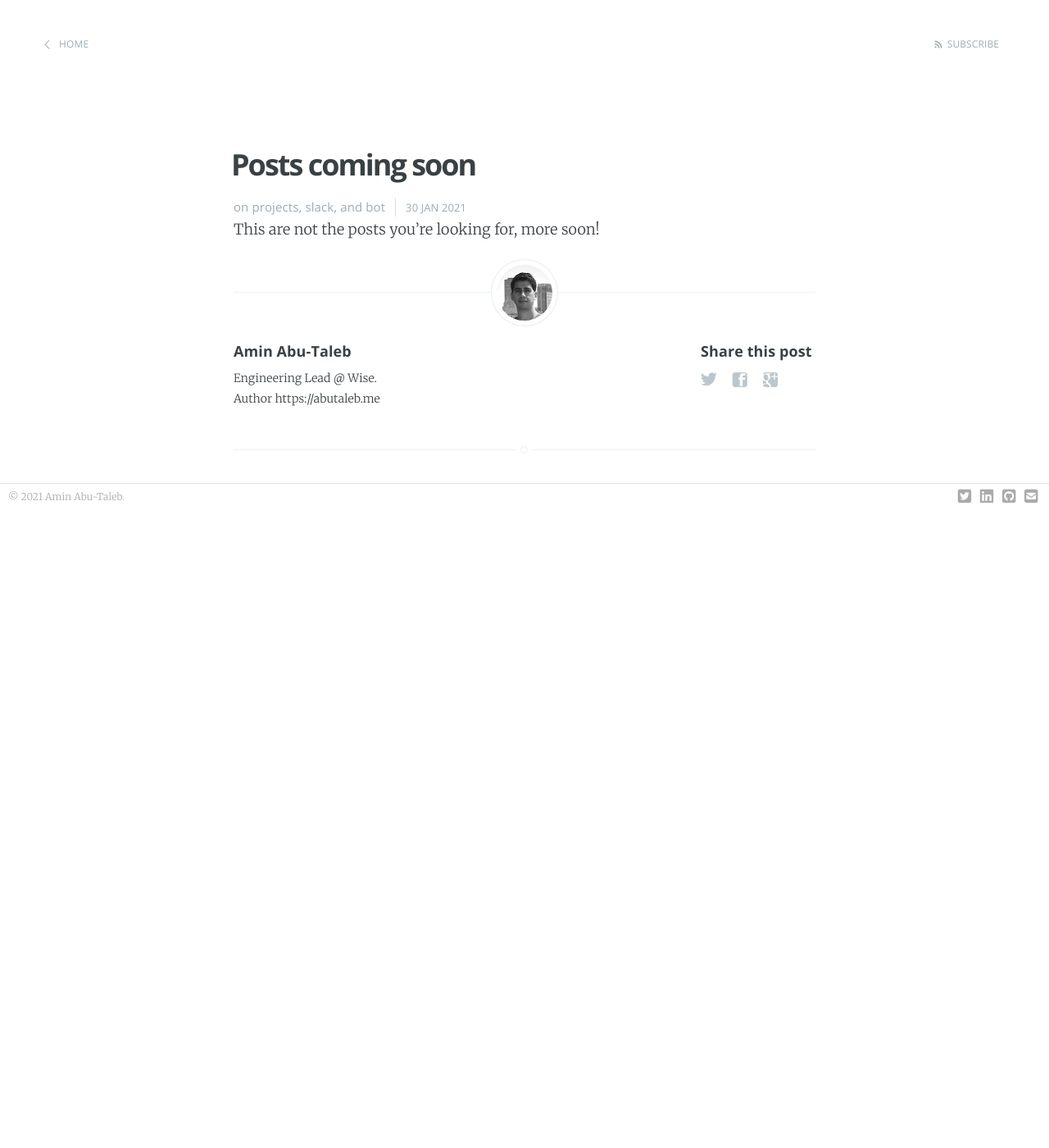
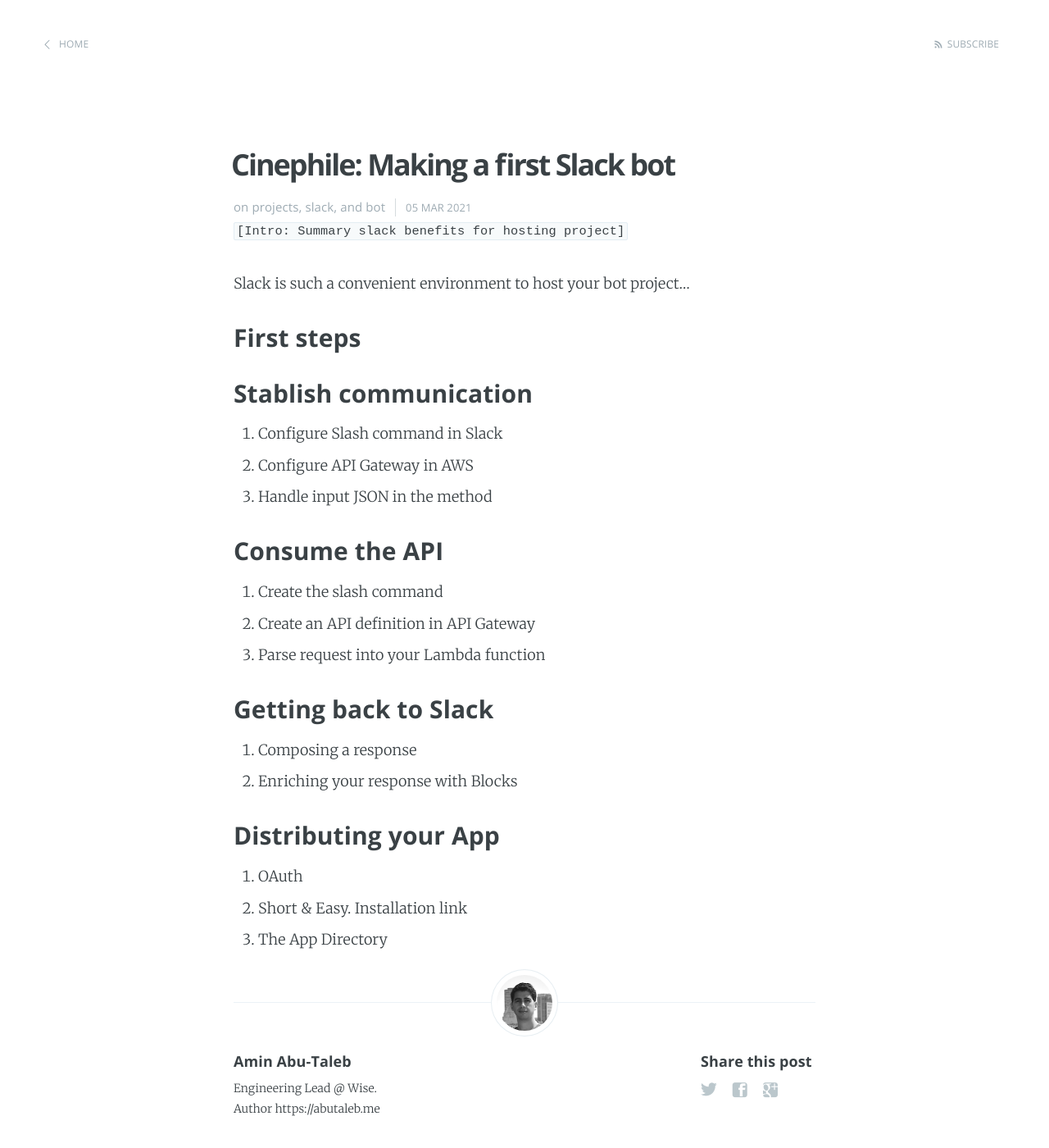
Before and after one commit to aabutaleb/aabutaleb.github.io, a Jekyll site: the page built from _posts/2021-01-30-cinephilebot.markdown, in a window 1280 px wide and 1400 px high. Shown: the whole window at 82% size. Built offline with Jekyll 4.4.1, drawn with Linux system fonts in a browser that asks for light colours; nearby versions of some CDN libraries.

Commit message:
Progressing in the post

```diff
--- a/_posts/2021-01-30-cinephilebot.markdown
+++ b/_posts/2021-01-30-cinephilebot.markdown
@@ -1,8 +1,32 @@
 ---
 layout: post
-title:  "Posts coming soon"
-date:   2021-01-30 12:00:00 +0000
+title:  "Cinephile: Making a first Slack bot"
+date:   2021-03-05 17:00:00 +0000
 categories: projects slack bot
 ---
 
-This are not the posts you're looking for, more soon!
+`[Intro: Summary slack benefits for hosting project]`
+
+Slack is such a convenient environment to host your bot project...
+
+### First steps
+
+### Stablish communication
+
+1. Configure Slash command in Slack
+2. Configure API Gateway in AWS
+3. Handle input JSON in the method
+
+### Consume the API
+1. Create the slash command
+2. Create an API definition in API Gateway
+3. Parse request into your Lambda function
+
+### Getting back to Slack
+1. Composing a response
+2. Enriching your response with Blocks
+
+### Distributing your App
+1. OAuth
+2. Short & Easy. Installation link
+3. The App Directory
```
Also changed, not shown: _drafts/2021-01-30-cinephilebot.markdown (deleted, +0 -8 lines), _posts/2021-01-30-not-the-posts.markdown (added, +8 -0 lines).
